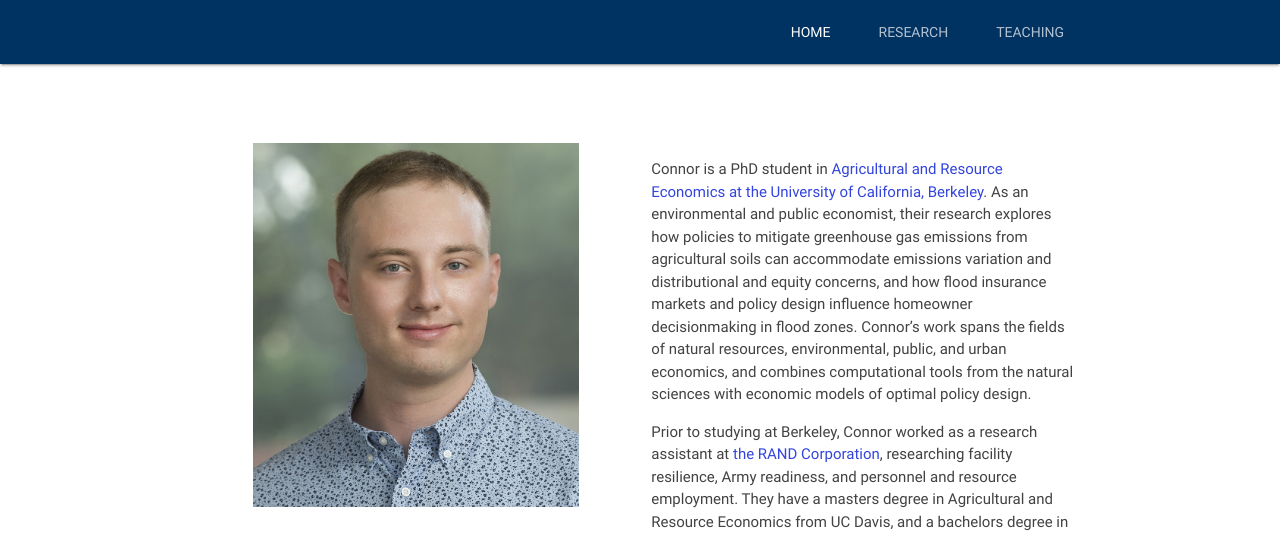
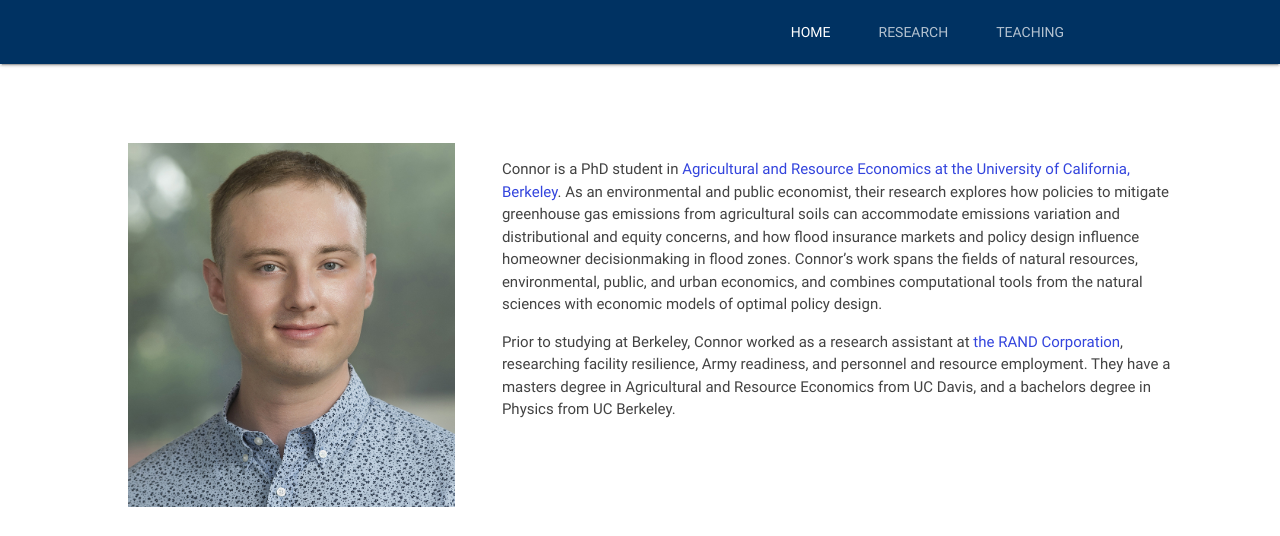
Before and after one commit to connorp/connorp.github.io, a plain HTML site: page index.html in a window 1280 px wide. Shown: the top 536 px of the page. Drawn offline with nearby package versions, Linux system fonts and the light colour scheme; a web font is replaced by a local one.

Commit message:
adjusted column location to remove white space.

```diff
--- a/index.html
+++ b/index.html
@@ -56,10 +56,11 @@
   <main>
     <section class="section white main-section">
       <div class="row container">
-        <div class="col s12 l6 center-align">
+        <div class="col s12 l4 center-align">
           <!-- Profile Picture and Links -->
+          <div class="left-column">
           <img class="main-profile-pic responsive-img" src="./assets/connor-profile.jpg"
-            alt="Connor Jackson profile picture" />
+          alt="Connor Jackson profile picture" />
           <h1>Connor P. Jackson</h1>
           <p class="contact-padding">Doctoral Student</p>
           <p class="contact-padding">Agricultural and Resource Economics</p>
@@ -95,9 +96,10 @@
             </a>
           </div>
         </div>
-        <div class="col s12 l6">
+        </div>
+        <div class="col s12 l8">
           <!-- Home Section -->
-          <section id="home">
+          <section id="home" class="right-column">
             <p class="grey-text text-darken-3 lighten-3">
               Connor is a PhD student in
               <a href="https://are.berkeley.edu">Agricultural and Resource Economics at the University of
@@ -123,7 +125,7 @@
           </section>
 
           <!-- Research Section -->
-          <section id="research" class="level2">
+          <section id="research" class="level2 right-column">
             <h2>Research</h2>
             <article id="in-progress-flood-insurance-and-home-sales" class="level3">
               <h3><em>In Progress:</em> Flood Insurance and Home Sales</h3>
@@ -172,7 +174,7 @@
 
 
           <!-- Teaching Section -->
-          <section id="teaching" class="level2">
+          <section id="teaching" class="level2 right-column">
             <h2>Teaching</h2>
             <article id="teaching-assistant-environmental-economics-uc-berkeley" class="level3">
               <h3>
--- a/style.css
+++ b/style.css
@@ -83,6 +83,20 @@ p a {
     max-height: 364px;
 }
 
+
+@media only screen and (min-width: 990px) {
+/* adjusts left column placement */
+.left-column {
+    margin-left: -100px;
+}
+
+/* adjust right colun placement */
+.right-column {
+    margin-right: -100px;
+}
+}
+
+
 /* Icon Formatting */
 .contact-icons {
     background-color: #25517A;
@@ -111,6 +125,7 @@ p a {
 
 .buttons-group {
     padding-bottom: 40px;
+    white-space: nowrap;
 }
 
 .github-label{
```
